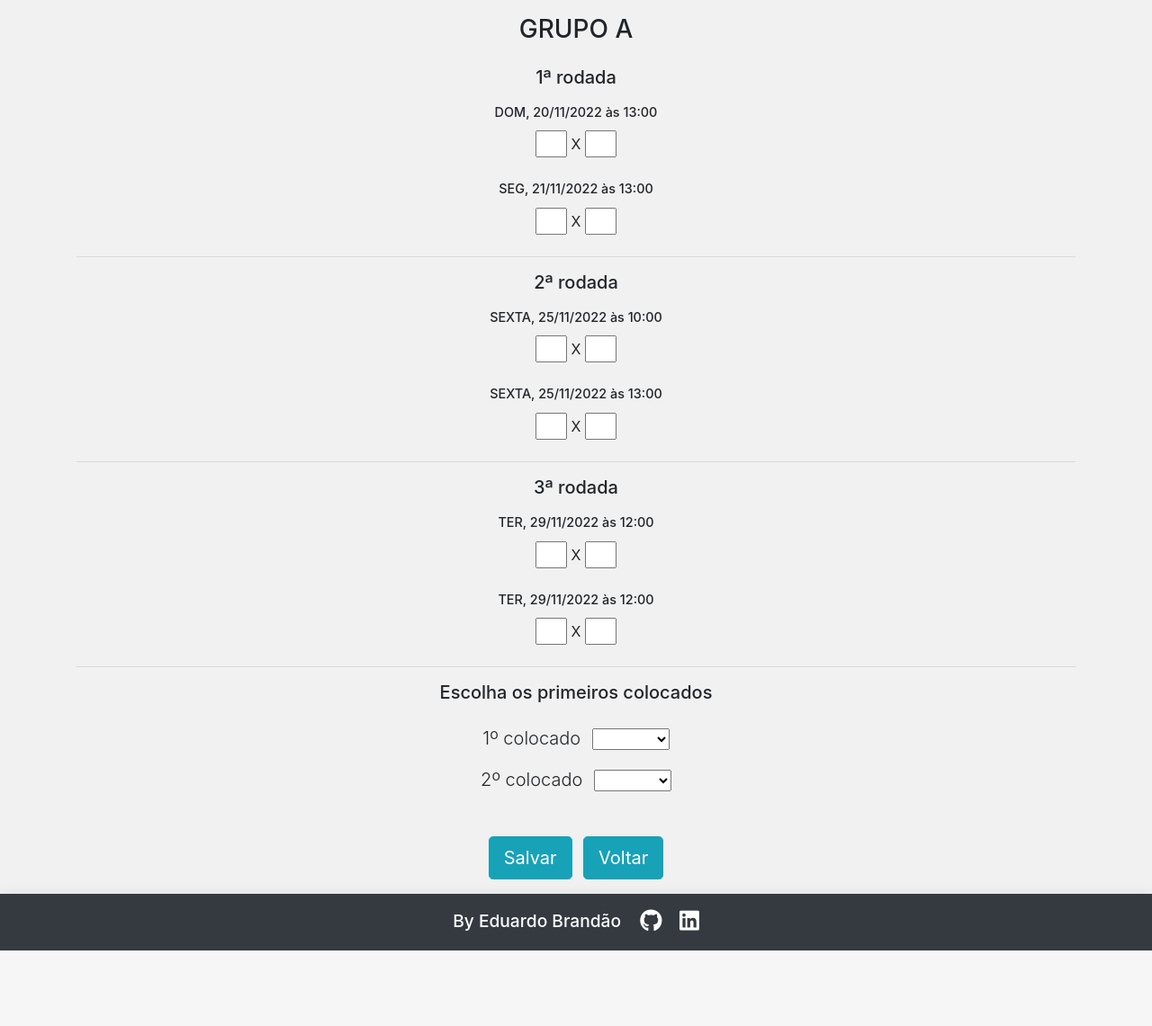
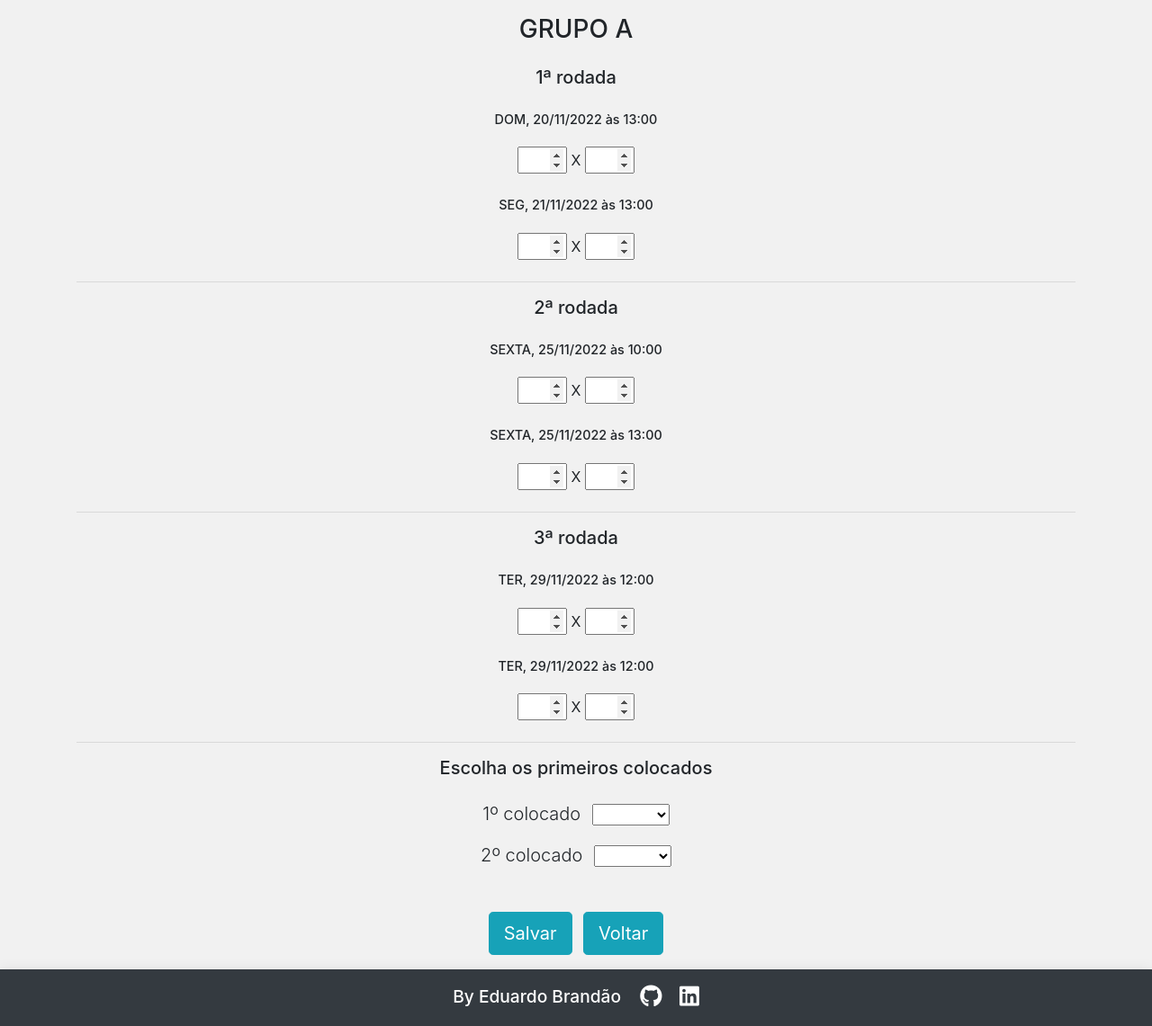
Before and after one commit to EduardoBran/bolaodacopa, a Django app: template main/templates/main/grupoA.html in a window 1280 px wide. Shown: the part 93-1234 px from the top of the page at 90% size. Before the commit the page ends 1150 px from the top, so only its background shows below. Run offline with Django 3.2, Linux system fonts and the light colour scheme; the template is opened without the code that fills it, so the values that code supplies are empty; some libraries are stand-ins or nearby versions.

Commit message:
melhoria layout page grupos e eliminatorias

```diff
--- a/main/templates/main/eliminatoriasFinal.html
+++ b/main/templates/main/eliminatoriasFinal.html
@@ -6,8 +6,8 @@
     .data-jogos {
         font-size: .9rem;
         font-weight: 500;
-        margin-top: 16px;
-        margin-bottom: 10px;
+        margin-top: 24px;
+        margin-bottom: 20px;
     }
 
     hr {
--- a/main/templates/main/eliminatoriasOitavas.html
+++ b/main/templates/main/eliminatoriasOitavas.html
@@ -6,8 +6,8 @@
     .data-jogos {
         font-size: .9rem;
         font-weight: 500;
-        margin-top: 16px;
-        margin-bottom: 10px;
+        margin-top: 24px;
+        margin-bottom: 20px;
     }
 
     hr {
--- a/main/templates/main/eliminatoriasQuartas.html
+++ b/main/templates/main/eliminatoriasQuartas.html
@@ -6,8 +6,8 @@
     .data-jogos {
         font-size: .9rem;
         font-weight: 500;
-        margin-top: 16px;
-        margin-bottom: 10px;
+        margin-top: 24px;
+        margin-bottom: 20px;
     }
 
     hr {
--- a/main/templates/main/eliminatoriasSemi.html
+++ b/main/templates/main/eliminatoriasSemi.html
@@ -6,8 +6,8 @@
     .data-jogos {
         font-size: .9rem;
         font-weight: 500;
-        margin-top: 16px;
-        margin-bottom: 10px;
+        margin-top: 24px;
+        margin-bottom: 20px;
     }
 
     hr {
--- a/main/templates/main/grupoA.html
+++ b/main/templates/main/grupoA.html
@@ -8,8 +8,8 @@
     .data-jogos {
         font-size: .9rem;
         font-weight: 500;
-        margin-top: 16px;
-        margin-bottom: 10px;
+        margin-top: 24px;
+        margin-bottom: 20px;
     }
 
     hr {
@@ -17,8 +17,30 @@
     }
 
     input {
-        width: 35px;
+        width: 55px;
         text-align: center;
+    }
+
+    input[type=number]::-webkit-inner-spin-button,
+    input[type=number]::-webkit-outer-spin-button {
+        opacity: 1;
+    }
+
+    @media (max-width: 475px) {
+        input {
+            width: 40px;
+        }
+
+        input[type=number]::-webkit-inner-spin-button,
+        input[type=number]::-webkit-outer-spin-button {
+            opacity: 0;
+        }
+    }
+
+    @media (max-width: 386px) {
+        input {
+            width: 32px;
+        }
     }
 </style>
 
```
